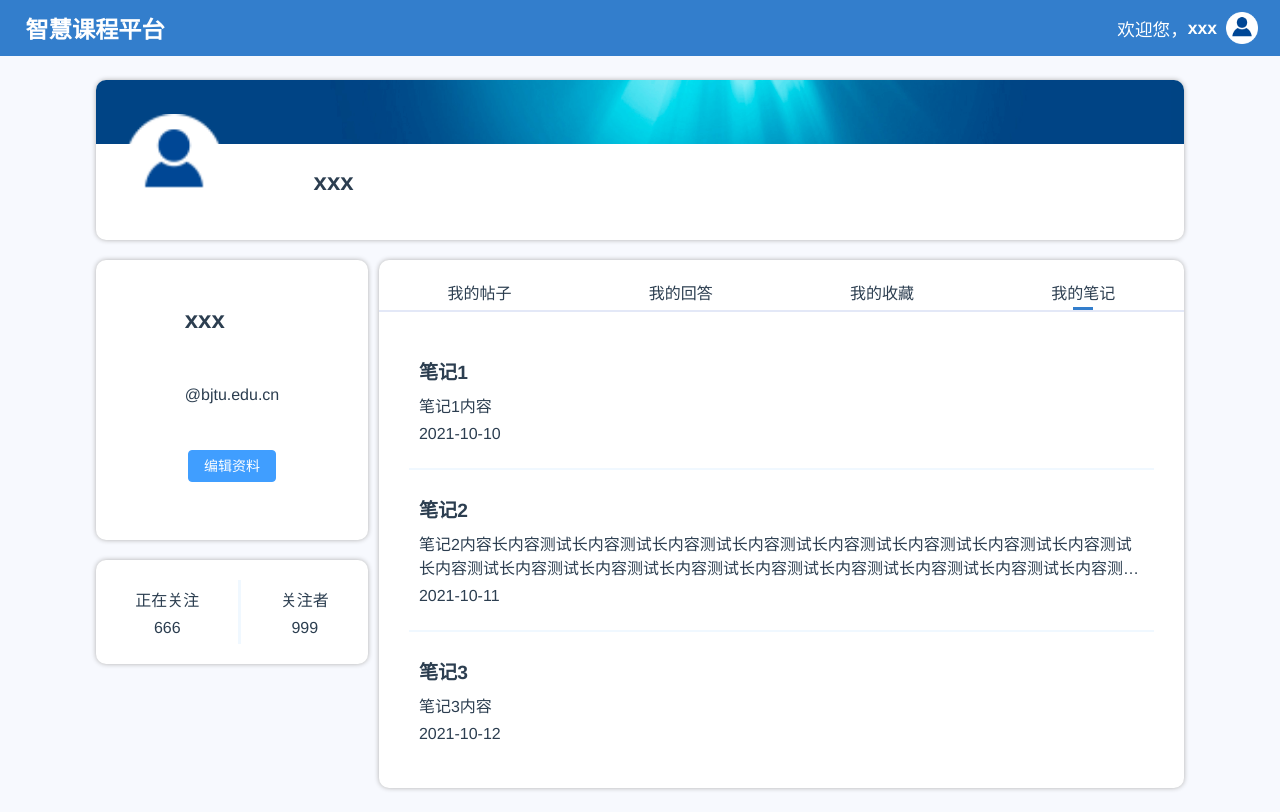
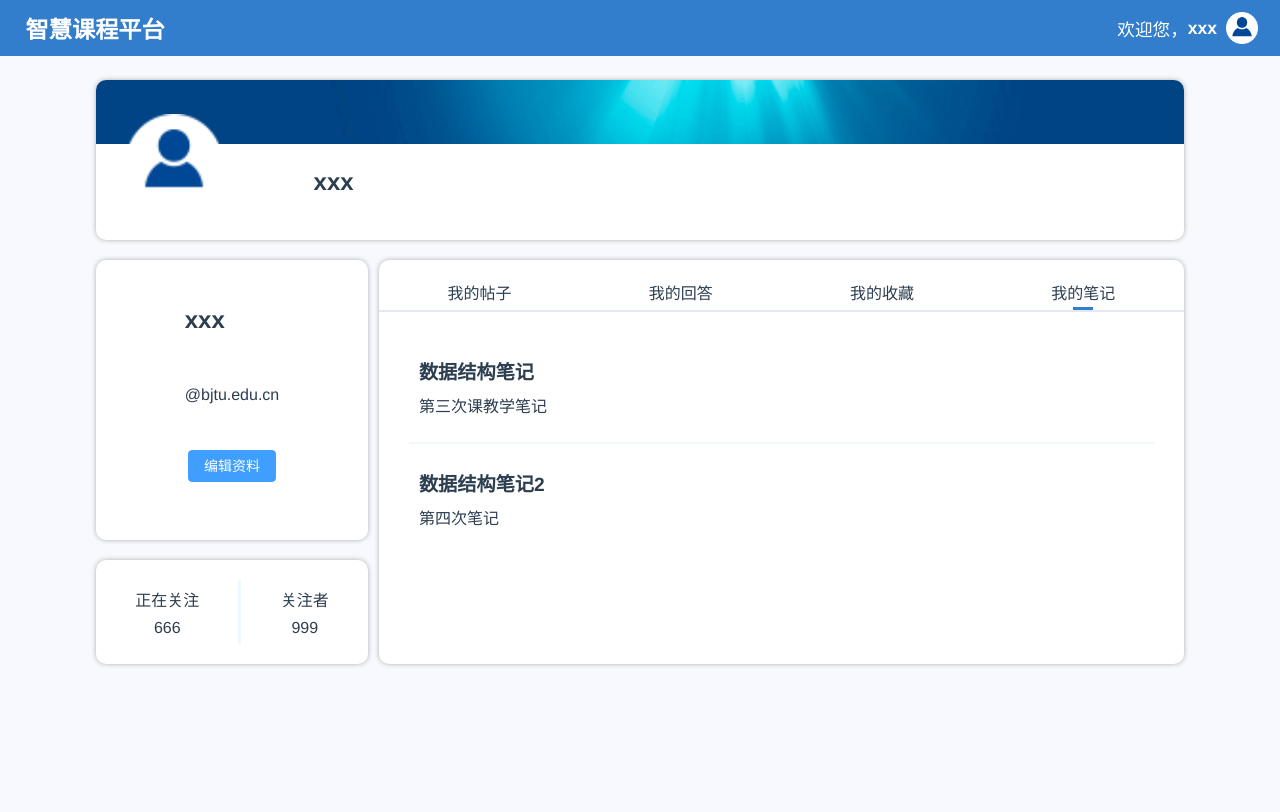
Before and after one commit to qingzhengQB/smart_course_platform, a Vue app: page /personal/note in a window 1280 px wide. Built offline with nearby package versions, Linux system fonts and the light colour scheme.

Commit message:
个人界面获取post已完成

```diff
--- a/src/api/PersonalApi.js
+++ b/src/api/PersonalApi.js
@@ -1,4 +1,17 @@
 import axios from "axios";
+
+export const getMyNote = async (userNum) => {
+    try {
+        const response = await axios.get('http://localhost:8000/note/getNote', {
+            params: {
+                studentNum: userNum
+            }
+        });
+        return response.data;
+    } catch (error) {
+        console.error("笔记获取失败", error);
+    }
+}
 
 export const getMyFavourite = async (userNum) => {
     try {
@@ -40,4 +53,6 @@ export const getMyComments = async (userNum) => {
 export default {
     getPosts,
     getMyComments,
+    getMyFavourite,
+    getMyNote,
 };
--- a/src/components/PersonalPageComponent/PersonalNote.vue
+++ b/src/components/PersonalPageComponent/PersonalNote.vue
@@ -3,9 +3,8 @@
     <template v-for="(item, index) in notes">
       <div class="note-item-container">
         <div class="note-item">
-          <div class="note-title">{{ item.title }}</div>
+          <div class="note-title">{{ item.noteTitle }}</div>
           <div class="note-content">{{ item.content }}</div>
-          <div class="note-time">{{ item.time }}</div>
         </div>
       </div>
       <div class="note-devide" v-if="index < notes.length - 1"></div>
@@ -14,25 +13,26 @@
 </template>
 
 <script setup>
-import { ref } from "vue";
-const notes = ref([
-  {
-    title: "笔记1",
-    content: "笔记1内容",
-    time: "2021-10-10",
-  },
-  {
-    title: "笔记2",
-    content:
-      "笔记2内容长内容测试长内容测试长内容测试长内容测试长内容测试长内容测试长内容测试长内容测试长内容测试长内容测试长内容测试长内容测试长内容测试长内容测试长内容测试长内容测试长内容测试长内容测试长内容测试",
-    time: "2021-10-11",
-  },
-  {
-    title: "笔记3",
-    content: "笔记3内容",
-    time: "2021-10-12",
-  },
-]);
+import { ref, onMounted, computed } from "vue";
+import { getMyNote } from "@/api/PersonalApi";
+import { useStore } from 'vuex';
+
+const store = useStore();
+const userNum = computed(() => store.getters.getUserInfo.userNum);
+const notes = ref([]);
+
+const fetchMyNote = async () => {
+  try {
+    const response = await getMyNote(userNum.value);
+    notes.value = response.notes;
+    console.log(notes.value);
+  } catch (error) {
+    console.error("获取笔记失败", error);
+  }
+}
+onMounted(() => {
+  fetchMyNote();
+})
 </script>
 
 <style scoped>
--- a/src/mock/mock.js
+++ b/src/mock/mock.js
@@ -208,4 +208,24 @@ Mock.mock(/\/post\/getPosts/, 'get', (options) => {
     };
 });
 
+Mock.mock(/\/note\/getNote/, 'get', (options) => {
+    return {
+        notes: [
+                {
+                    noteId: 1,
+                    studentId: 1,
+                    courseId: 1,
+                    content: "第三次课教学笔记",
+                    noteTitle: "数据结构笔记"
+                },
+                {
+                    noteId: 2,
+                    studentId: 1,
+                    courseId: 1,
+                    content: "第四次笔记",
+                    noteTitle: " 数据结构笔记2"
+                }
+        ]
+    }
+})
 export default Mock;
```
